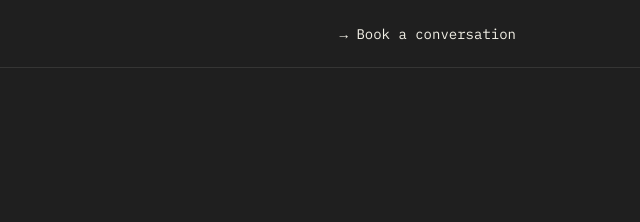
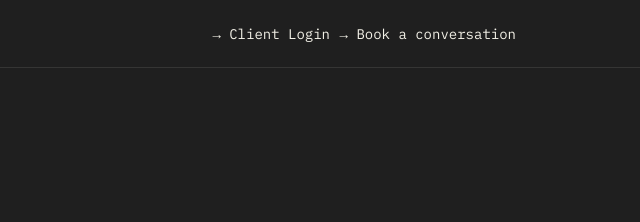
Before and after one commit to warringk/THE_DRILLING_LAB_WEBSITE, a plain HTML site: page index.html in a window 1280 px wide. Shown: the top 222 px of the page, 640-1280 px from the left. Drawn offline with Linux system fonts and the light colour scheme.

Commit message:
Add Client Login button linking to app.drillinglab.ai

```diff
--- a/index.html
+++ b/index.html
@@ -20,6 +20,7 @@
         <span class="logo-placeholder">[ LOGO ]</span>
       </div>
       <nav class="nav">
+        <a href="https://app.drillinglab.ai" class="nav-link nav-login">→ Client Login</a>
         <a href="#contact" class="nav-link">→ Book a conversation</a>
       </nav>
     </div>
```
